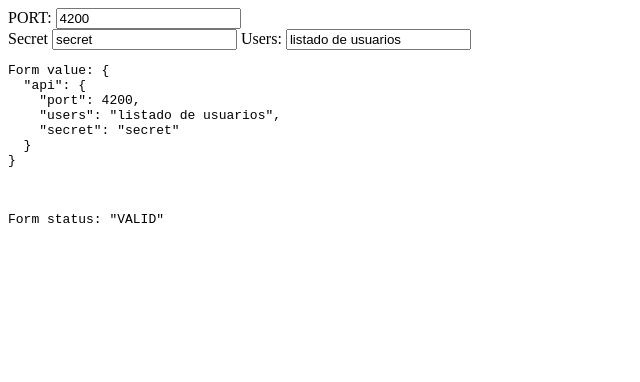
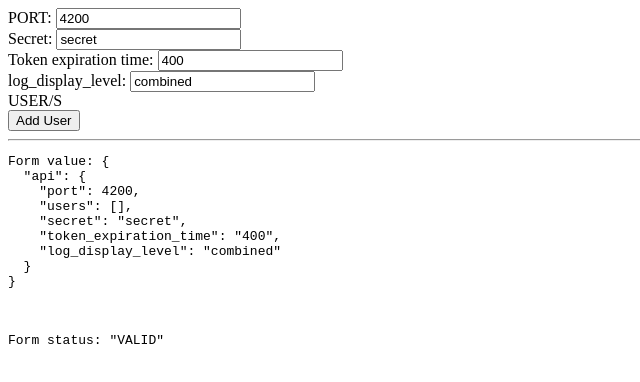
Before and after one commit to alo/angular-dinamic-forms-concepts, an Angular app: page / in a window 1280 px wide. Shown: the top 382 px of the page, without its empty margins (0-640 px from the left). Built offline with nearby package versions, Linux system fonts and the light colour scheme.

Commit message:
feat: with form array

```diff
--- a/src/app/app.component.html
+++ b/src/app/app.component.html
@@ -1,24 +1,45 @@
-<form [formGroup]="configForm" novalidate>
+<!-- <pre>{{configForm | json}}</pre> -->
+
+<form [formGroup]="configForm"
+      novalidate>
   <div formGroupName="api">
-    <label >
+    <label>
       PORT:
       <input type="number" formControlName="port">
-    </label><br>
+    </label>
+    <br>
     <label>
-      Secret
+      Secret:
       <input type="text" formControlName="secret">
     </label>
+    <br>
     <label>
-      Users:
-      <input type="text" formControlName="users"><br>
+      Token expiration time:
+      <input type="number" formControlName="token_expiration_time">
     </label>
-    <!-- <div formArrayName="users" class="well well-lg">
-      <div *ngFor="let user of users; let i=index" [formGroupName]="i" >
-        <input type="text">
+    <br>
+    <label>
+      log_display_level:
+      <input type="text" formControlName="log_display_level">
+    </label>
+    <br>
+    USER/S
+    <div formArrayName="users" class="well well-lg">
+      <div *ngFor="let user of users.controls; let i=index" [formGroupName]="i">
+        <!-- <h4>Users #{{i + 1}}</h4> -->
+        <label>
+          User #{{i + 1}}:
+          <input class="form-control" formControlName="value">
+        </label>
+
+        <br>
       </div>
-    </div> -->
+      <button (click)="addUser()" type="button">Add User</button>
+    </div>
   </div>
 </form>
 
-<pre>Form value: {{ configForm.value | json }}</pre><br>
+<hr>
+<pre>Form value: {{ configForm.value | json }}</pre>
+<br>
 <pre>Form status: {{ configForm.status | json }}</pre>
--- a/src/app/app.component.ts
+++ b/src/app/app.component.ts
@@ -17,14 +17,14 @@ export class AppComponent {
       'port': { 'type': ['number'] },
       'users': { 'type': 'array' },
       'secret': { 'type': 'string' },
-      'limite_req': { 'type': 'string' },
+      // 'limite_req': { 'type': 'string' },
       'token_expiration_time': { 'type': 'number' },
       'log_display_level': {
         'type': 'string',
-        'pattern': '(combined|common|dev|short|tiny)'
+        // 'pattern': '(combined|common|dev|short|tiny)'
       },
-      'chainsFieldsResponse': { 'type': 'array' },
-      'processFieldsResponse': { 'type': 'array' }
+      // 'chainsFieldsResponse': { 'type': 'array' },
+      // 'processFieldsResponse': { 'type': 'array' }
     }
   };
 
@@ -37,32 +37,21 @@ export class AppComponent {
     this.configForm = this.fb.group({
       api: this.fb.group({
         port: 4200,
-        users: 'listado de usuarios',
-        // users: this.fb.array([]),
-        secret: 'secret'
+        users: this.fb.array([]),
+        secret: 'secret',
+        token_expiration_time: '400',
+        log_display_level: 'combined'
       })
     });
   }
 
-  get control() {
-    return this.configForm.get('users') as FormArray;
+  get users() {
+    return this.configForm.get('api.users') as FormArray;
   }
 
   addUser(user) {
-    this.control.push(new FormControl(user));
-  }
-
-  removeUser(index: number) {
-    this.control.removeAt(index);
-  }
-
-  selectUser(user) {
-    const index = this.control.value.indexOf(user);
-    if (!!~index) {
-      this.removeUser(index);
-    } else {
-      this.addUser(user);
-    }
+    // this.control.push(new FormControl(user));
+    this.users.push(this.fb.group({value: ''}) );
   }
 
 
```
